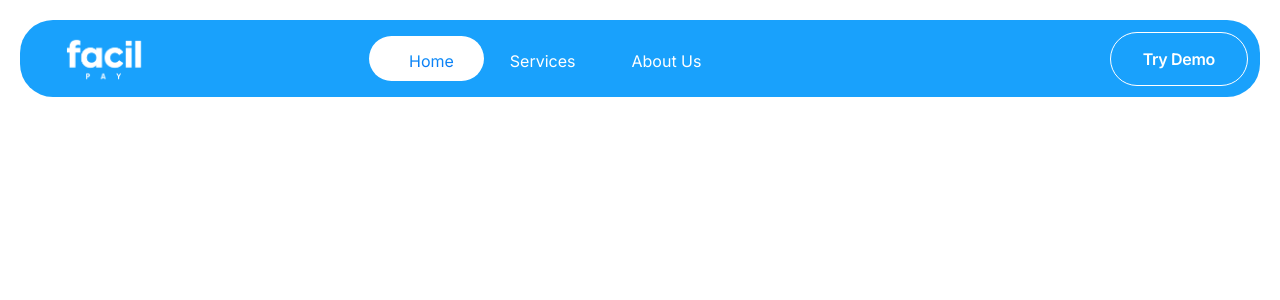
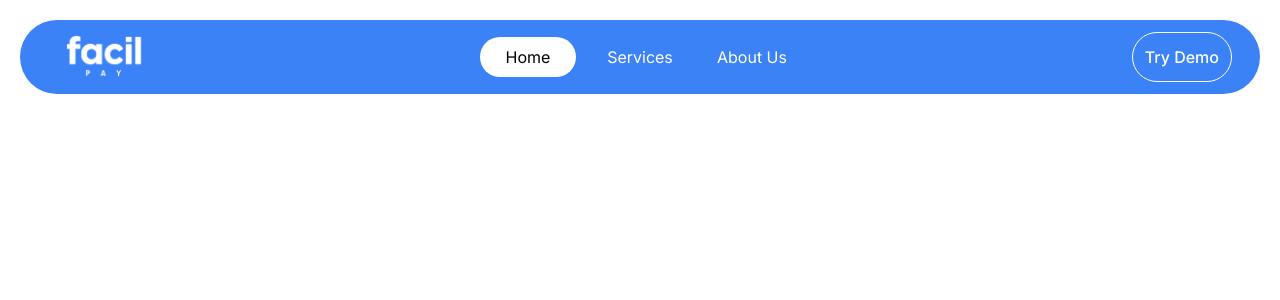
Before and after one commit to facilpay-io/Facil, a Next.js app: page / in a window 1280 px wide. Shown: the top 300 px of the page. Built offline with nearby package versions, Linux system fonts and the light colour scheme.

Commit message:
menu update

```diff
--- a/src/app/globals.css
+++ b/src/app/globals.css
@@ -10,7 +10,8 @@
 box-sizing: border-box;
 justify-content: center;
 align-items: center;
-padding: 16px 32px;
+padding-left: 18px;
+padding-top: 12px;
 gap: 10px;
 width: 112px;
 height: 46px;
@@ -21,10 +22,6 @@ font-size: 16px;
 line-height: 19px;
 letter-spacing: -0.02em;
 color: #FFFFFF;
-text-fill-color: transparent;
-flex: none;
-order: 0;
-flex-grow: 0;
 }
 .demoServicesButton {
 border: 1px solid #046CF1;
--- a/src/app/layout.tsx
+++ b/src/app/layout.tsx
@@ -5,8 +5,8 @@ import './globals.css'
 const inter = Inter({ subsets: ['latin'] })
 
 export const metadata: Metadata = {
-  title: 'Create Next App',
-  description: 'Generated by create next app',
+  title: 'Facil Pay',
+  description: 'Facil Pay all in one crypto messaging app.',
 }
 
 export default function RootLayout({
--- a/src/app/page.tsx
+++ b/src/app/page.tsx
@@ -3,29 +3,51 @@
 import Link from 'next/link';
 import Image from 'next/image';
 import Hamburger from './components/hamburger'
+import { useState } from 'react';
 
 export default function Home() {
+  const [selectedMenuItem, setSelectedMenuItem] = useState('Home');
+  const isHomeSelected = selectedMenuItem === 'Home';
+  const navbarHomeClass = isHomeSelected ? "bg-blue-500" : "bg-slate-200"; // Grey for non-home, blue for home
+  const menuItemClass = "rounded-full w-24 p-2 flex justify-center items-center";
+  const textClass = isHomeSelected ? "text-white" : "text-blue-500"; // Blue text for non-home, white for home
+  const selectedClass = isHomeSelected ? "bg-white text-black" : "bg-blue-500 text-white"; // Blue bubble for non-home
+  const demoLinkClass = selectedMenuItem === 'Home' ? "text-white border-white" : "text-blue-500 border-blue-500";
+  const logoImage = selectedMenuItem === 'Home' ? "/logov1.png" : "/logoblue.png";
+
   return (
     <>
-    <main className="bg-white flex min-h-screen flex-col items-center justify-between p-5">
-  <div className="navbarHome p-0 lg:p-3 md:p-3 flex justify-between items-center w-full">
-    <div className="flex items-center">
-      <Image className="mr-24 ml-8 mt-1" src="/logov1.png" alt="Description" width={81} height={64} />
-      <div className="flex space-x-14 text-white pt-1 ml-28 hidden lg:flex">
-        <div className="butWrapHome absolute z-0 top-9 ml-4 "></div>
-        <Link className="buttonHome z-10" href="/">Home</Link>
-        <Link href="/services">Services</Link>
-        <Link href="/services">About Us</Link>
+      <main className="flex bg-white min-h-screen flex-col items-center justify-between p-5">
+        <div className={`navbarHome1 rounded-full p-0 lg:p-3 md:p-0 flex justify-between items-center w-full ${navbarHomeClass}`}>
+          <div className="flex justify-start items-center flex-1">
+          <Image className="mr-24 ml-8 mt-0" src={logoImage} alt="Description" width={81} height={64} />
+          </div>
+          <div className={`mainMenu flex justify-center items-center flex-1 space-x-4 pt-0 hidden lg:flex ${textClass}`}>
+            <div
+              className={`${menuItemClass} ${selectedMenuItem === 'Home' ? selectedClass : ''}`}
+              onClick={() => setSelectedMenuItem('Home')}
+            >
+              <Link href="/">Home</Link>
+            </div>
+            <div
+              className={`${menuItemClass} ${selectedMenuItem === 'Services' ? selectedClass : ''}`}
+              onClick={() => setSelectedMenuItem('Services')}
+            >
+              <Link href="/">Services</Link>
+            </div>
+            <div
+              className={`${menuItemClass} ${selectedMenuItem === 'AboutUs' ? selectedClass : ''}`}
+              onClick={() => setSelectedMenuItem('AboutUs')}
+            >
+              <Link href="/">About Us</Link>
             </div>
           </div>
-    <div>
-      <Link className="demoButton mt-1 hidden lg:inline" href="/services">Try Demo</Link>
-
+          <div className="flex justify-end items-center flex-1">
+          <Link className={`font-medium border border-solid p-3 mr-4 rounded-full flex hidden lg:inline ${demoLinkClass}`} href="#">Try Demo</Link>
+            <div className="mr-6 flex lg:hidden"><Hamburger /></div>
           </div>
-    <div className="mr-6 flex lg:hidden"><Hamburger /></div>
         </div>
       </main>
     </>
-
   )
 }
```
Lines whose indentation alone changed are shown as unchanged.
